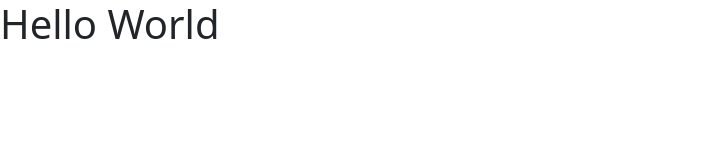
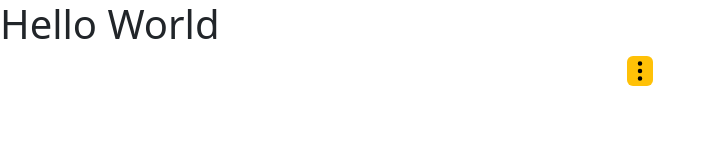
Before and after one commit to proshore/ProshoreAssetManagement-Frontend, a Vue app: page / in a window 1280 px wide. Shown: the top 160 px of the page, without its empty margins (0-713 px from the left). Built offline with nearby package versions, Linux system fonts and the light colour scheme.

Commit message:
PAM-17 created three dots component and implemented reinvite, revoke click functionality

```diff
--- a/src/App.vue
+++ b/src/App.vue
@@ -1,4 +1,4 @@
-<script setup>
+<script >
 // This starter template is using Vue 3 <script setup> SFCs
 // Check out https://vuejs.org/api/sfc-script-setup.html#script-setup
 // import HelloWorld from './components/HelloWorld.vue'
--- /dev/null
+++ b/src/constants/routes/invite.js
@@ -0,0 +1,5 @@
+RESEND_INVITE_URL =""
+
+export default  {
+    RESEND_INVITE_URL
+}
--- /dev/null
+++ b/src/modules/account/components/reInviteUser.vue
@@ -0,0 +1,49 @@
+<script>
+export default{
+    methods:{
+        reInviteMember(){
+            console.log("reinvitation mail sent successfully");
+            alert("Reinvitation mail sent successfully")
+        },
+        revokeMember(){
+            console.log('revoked member Successfully')
+            alert('Revoked member Successfully')
+        }
+    }
+}
+</script>
+
+<template>
+
+     <!-- <li class="dropdown bg-secondary" id="myDropdown"> -->
+       <div class="container  d-flex justify-content-center">
+
+           <button class="btn bg-warning dropdown-img"  data-bs-toggle="dropdown"></button>
+           <ul class="dropdown-menu">
+             <li> <a class="dropdown-item" href="#" @click="reInviteMember(/*data from the corresponding row*/)">Resend Invitation </a></li>
+             <li> <a class="dropdown-item" href="#" @click="revokeMember(/*data from the corresponding row*/)"> Revoke Member </a></li>
+             <li><a class="dropdown-item" href="#"> Delete Entry </a></li>
+           </ul>
+       </div>
+
+
+    <!-- </li> -->
+</template>
+
+<style scoped>
+    .dropdown-img{
+        height:30px !important;
+        width:20px !important;
+        background-image: url('@/assets/actionIcon.svg');
+         background-size: 100% 100%;
+        background-repeat: no-repeat;
+        /* background-attachment: fixed; */
+        background-position: center;
+        position: relative;
+    }
+    .dropdown-menu{
+        /* position: relative !important; */
+        /* display: inline; */
+        float: right;
+    }
+</style>
--- a/src/modules/register/services/index.js
+++ b/src/modules/register/services/index.js
@@ -2,7 +2,6 @@ import apiUrl from '@/constants/routes/register'
 
 import API from "@/services/API"
 
-const userEmail = ""
 
  const registerUser = async (registerData)=>{
     return await API.post(apiUrl.REGISTER_URL,registerData);
--- a/src/router/index.js
+++ b/src/router/index.js
@@ -1,10 +1,10 @@
 import { createRouter, createWebHistory} from 'vue-router'
+
 
 import registerRoutes from "@/modules/register/router"
 import loginRoutes from "@/modules/login/router"
 
 const ViewHome = () => import('@/views/ViewHome.vue')
-
 const router = createRouter({
     history: createWebHistory(),
     routes:[
@@ -13,6 +13,7 @@ const router = createRouter({
             name:"home",
             component: ViewHome
     },
+
     registerRoutes,
     loginRoutes
 
--- a/src/views/ViewHome.vue
+++ b/src/views/ViewHome.vue
@@ -1,5 +1,13 @@
-<script></script>
+<script>
+    import reInviteUser from '@/modules/account/components/reInviteUser.vue'
+   export default{
+    components:{
+        reInviteUser
+    }
+   }
+</script>
 
 <template>
     <h1>Hello World</h1>
+    <reInviteUser/>
 </template>
```
Also changed, not shown: src/modules/InviteUser/router/index.js (+6 -1 lines), src/modules/InviteUser/services/index.js (added, +16 -0 lines), src/modules/InviteUser/utils/reInvite.js (added, +7 -0 lines), src/assets/actionIcon.svg (added).
